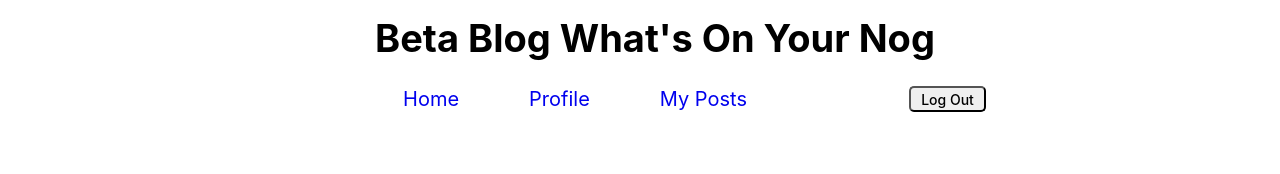
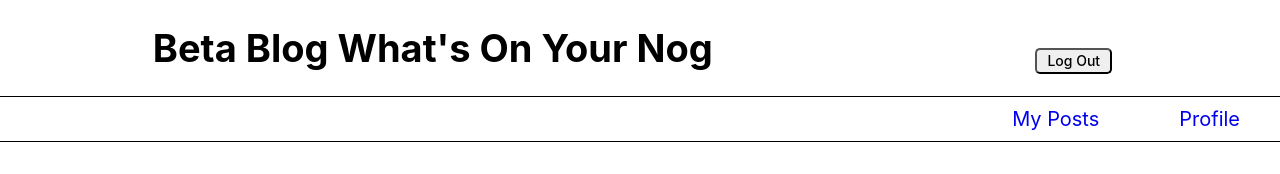
Before and after one commit to ksemenza/beta-blog-fe, a React (Create React App) app: page /homepage in a window 1280 px wide. Shown: the top 174 px of the page. Built offline with nearby package versions, Linux system fonts and the light colour scheme; no server answers; sample sign-in values are in the browser's storage.

Commit message:
updated ui

```diff
--- a/src/assets/css/header.css
+++ b/src/assets/css/header.css
@@ -1,49 +1,50 @@
-.header-title-cta {
-    position: absolute;
+.header-title {
+    text-align: center;
+
+}
+
+h2.header-title {
+    position: relative;
+    padding-bottom: 2.5rem;
+
 }
 
 .header-cta {
-    position: absolute;
+
 
 }
 
 .header-link-nav {
-    margin: 3rem 4rem 4rem 3rem;
+    display: flex;
+    margin: 1rem 4rem 1rem 4rem;
     text-decoration: none;
     font-size: 2rem;
+    min-width:100wv;
 
 }
 
-.nav-link-wrap {
-        position: absolute;
-        margin-right: 15rem;
-
+nav.nav-link-wrap {
+        display: flex;
+        justify-content: right;
+        border: 1px solid black;
+        width: 100vw;
+        flex-direction: row-reverse;
 }
 
 .nav-logout-wrap{
     display: flex;
-    /* flex-direction: row-reverse; */
     margin-top: 1rem;
     align-items: center;
-    justify-content: center;
+    justify-content: space-around;
     min-width: 100vw;
+    text-align: center;
 
 }
 
 .header-btn-logout{
-      margin-left: 60rem;
       padding: 0.25rem 1rem 0.25rem 1rem;
       font-size: 1.4rem;
       font-weight: 500;
       border-radius: 0.5rem;
 
 }
-
-h2 {
-    position: relative;
-    margin-left: auto;
-    margin-right: auto;
-    left: 0;
-    right: 0;
-    text-align: center;
-}
--- a/src/assets/css/index.css
+++ b/src/assets/css/index.css
@@ -20,6 +20,8 @@ code {
 html {
   font-size: 62.5%;
   padding: 1.5rem;
+  display: flex;
+  justify-content: center;
 
 }
 
--- a/src/components/Header.jsx
+++ b/src/components/Header.jsx
@@ -11,32 +11,29 @@ const Header = props => {
 
 
     return (
-        <div className='header-cta'>
-
-            <h2 className='header-title'>Beta Blog What's On Your Nog</h2>
-             <div className='nav-logout-wrap'>
-                  <Link to='/'>
-                <button
-                className='header-btn-logout'
-                onClick={props.logoutUser}>
+      <div className="header-cta">
+        <div className="nav-logout-wrap">
+          <h2 className="header-title">Beta Blog What's On Your Nog</h2>
+          <Link to="/">
+            <button className="header-btn-logout" onClick={props.logoutUser}>
               Log Out
             </button>
                 </Link>
-                <nav className='nav-link-wrap'>
-                    <Link className='header-link-nav' to='/homepage'>Home</Link>
-                    <Link className='header-link-nav' to={`/auth/${USER_ID}`}>Profile</Link>
+                </div>
+          <nav className="nav-link-wrap">
+
+            <Link className="header-link-nav" to={`/auth/${USER_ID}`}>
+              Profile
+            </Link>
             {/* <Link className='header-link-nav' to={`/auth/${USER_ID}/details`}>Details</Link> */}
-                   <a href="/post" className='header-link-nav' >My Posts</a>
+            <a href="/post" className="header-link-nav">
+              My Posts
+            </a>
             {/* <Link className='header-link-nav' to='/comment'>My Comments</Link> */}
             {/* <Link className='header-link-nav'  to='/notifications'>Notification</Link> */}
           </nav>
-
-
       </div>
-            </div>
-
-
-    )
+    );
 }
 
 const mapStateToProps = state => {
```
Also changed, not shown: 1 other file (tests, documents, lock files or other folders). Lines whose indentation alone changed are shown as unchanged.
